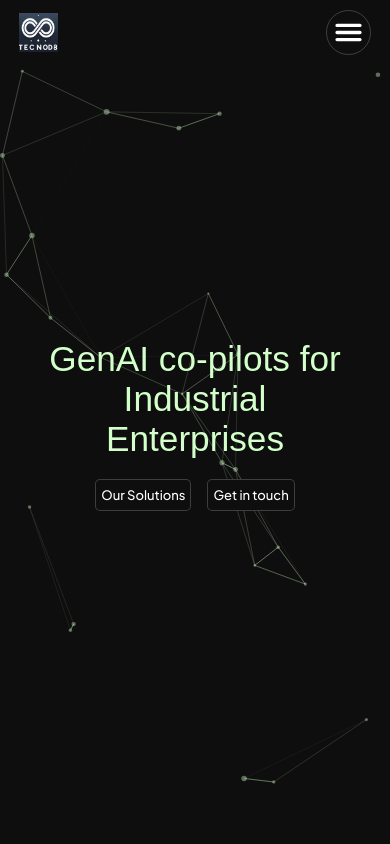
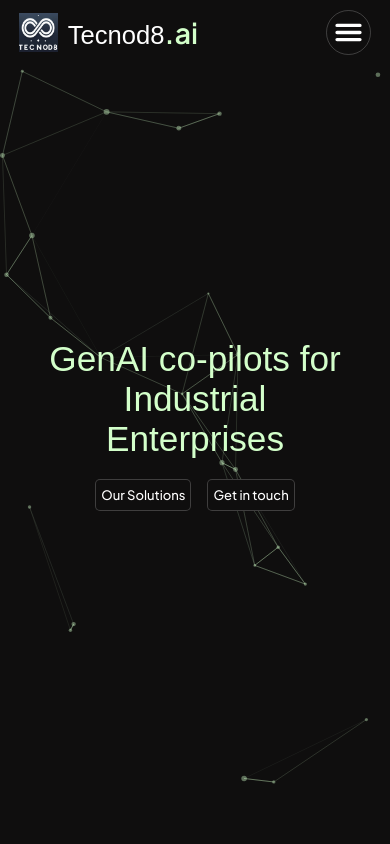
Before and after one commit to bpgautam2003/tecnod8, a React (Create React App) app: page / in a window 390 px wide. Shown: the top 844 px of the page. Built offline with nearby package versions, Linux system fonts and the light colour scheme.

Commit message:
final commit

```diff
--- a/src/App.css
+++ b/src/App.css
@@ -53,6 +53,18 @@
   border-radius: 50%;
 }
 
+.heading-container{
+  display: flex;
+  gap: 10px;
+  align-items: center;
+}
+
+.heading{
+  display: none;
+  color: white;
+  font-family: var(--text-font);
+}
+
 @media (max-width: 767px) {
   .nav {
     height: 4rem;
@@ -74,6 +86,20 @@
     max-width: 2.4rem;
     max-height: 2.4rem;
   }
+
+
+
+  .heading{
+    display: flex;
+    align-items: baseline;
+    font-size: 1.6rem;
+    font-weight: 400;
+  }
+    .heading span {
+      color: var(--main);
+      font-weight: 600;
+      font-size: 1.8rem;
+    }
 
   .nav-responsive {
     display: flex;
@@ -299,7 +325,6 @@
   border-radius: 10px;
   padding: 1rem;
   transition: transform 0.3s;
-  cursor: pointer;
   width: 28%;
   min-width: 300px;
   display: flex;
@@ -381,9 +406,6 @@
 
   .card-element {
     padding: 1rem;
-    transition: transform 0.3s;
-    cursor: pointer;
-
   }
 
 }
@@ -539,6 +561,7 @@
 
   position: relative;
   overflow: hidden;
+  cursor: pointer;
   width: 28%;
   min-width: 300px;
   display: flex;
--- a/src/components/Navbar.js
+++ b/src/components/Navbar.js
@@ -15,7 +15,10 @@ const Navbar = () => {
     return (
         <div className="nav">
             <div className="nav-container">
+                <div className='heading-container'>
                 <img src={logo} alt="logo" />
+                    <h1 className='heading'>Tecnod8<span>.ai</span></h1>
+                </div>
                 <div className="menu-icon" onClick={toggleMenu}>
                     {menuOpen ? <IoClose size={35} color="white" style={{ margin: 'auto' }} /> : <IoMenu size={35} color="white" style={{margin : 'auto'}}/>}
                 </div>
```
